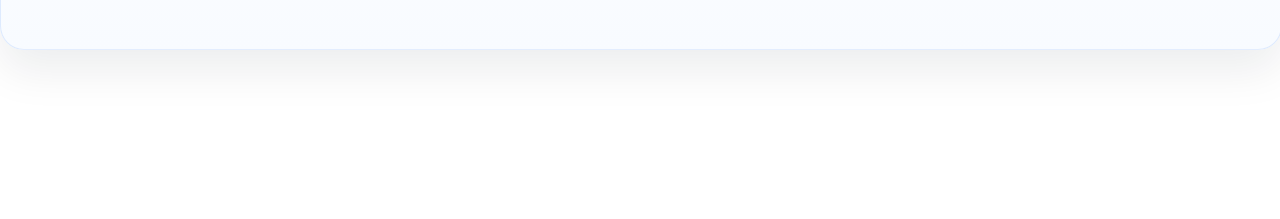
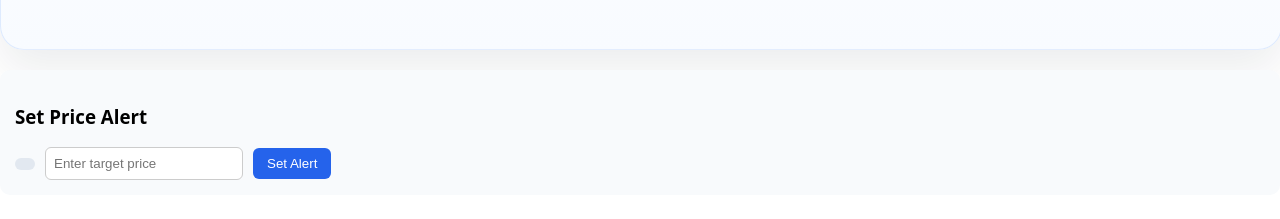
Before and after one commit to rohinigaikwad7057/trading-dashboard, a React (Vite) app in the folder frontend/: page / in a window 1280 px wide. Shown: the part 523-742 px from the top of the page. Built offline with nearby package versions, Linux system fonts and the light colour scheme; no server answers.

Commit message:
improve alert handling in frontend with clean WebSocket separation

```diff
--- a/frontend/src/App.tsx
+++ b/frontend/src/App.tsx
@@ -4,8 +4,8 @@ import type { PriceData } from "./services/websocket";
 import TickerSelector from "./components/TickerSelector";
 import PriceList from "./components/PriceList";
 import ChartView from "./components/ChartView";
+import PriceAlert from "./components/PriceAlert";
 import { fetchHistory, fetchTickers } from "./services/api";
-
 
 type ChartData = {
   time: string;
@@ -95,6 +95,7 @@ function App() {
       <div className="dashboard-grid">
         <PriceList prices={prices} />
         <ChartView data={chartData} symbol={selectedSymbol} />
+        <PriceAlert selectedTicker={selectedSymbol} />
       </div>
     </div>
   );
--- /dev/null
+++ b/frontend/src/components/PriceAlert.css
@@ -0,0 +1,50 @@
+.alert-container {
+  margin-top: 20px;
+  padding: 15px;
+  background: #f8fafc;
+  border-radius: 10px;
+}
+
+.alert-box {
+  display: flex;
+  gap: 10px;
+  align-items: center;
+}
+
+.ticker {
+  font-weight: bold;
+  padding: 6px 10px;
+  background: #e2e8f0;
+  border-radius: 6px;
+}
+
+.alert-box input {
+  padding: 8px;
+  border: 1px solid #ccc;
+  border-radius: 6px;
+  width: 180px;
+}
+
+.alert-box button {
+  padding: 8px 14px;
+  border: none;
+  background: #2563eb;
+  color: white;
+  border-radius: 6px;
+  cursor: pointer;
+}
+
+.alert-box button:hover {
+  background: #1e40af;
+}
+
+.alert-box button:disabled {
+  background: #94a3b8;
+  cursor: not-allowed;
+}
+
+.alert-message {
+  margin-top: 10px;
+  font-weight: 500;
+  color: green;
+}
--- /dev/null
+++ b/frontend/src/components/PriceAlert.tsx
@@ -0,0 +1,68 @@
+import { useState } from "react";
+import "./priceAlert.css";
+
+type Props = {
+  selectedTicker: string;
+};
+
+const PriceAlert = ({ selectedTicker }: Props) => {
+  const [price, setPrice] = useState<string>("");
+
+  const handleSetAlert = async (): Promise<void> => {
+    if (!price) {
+      alert("Please enter a price");
+      return;
+    }
+
+    try {
+      const res = await fetch("http://localhost:3001/api/alert", {
+        method: "POST",
+        headers: {
+          "Content-Type": "application/json",
+        },
+        body: JSON.stringify({
+          symbol: selectedTicker,
+          targetPrice: Number(price),
+        }),
+      });
+
+      if (!res.ok) {
+        throw new Error("Failed request");
+      }
+
+      const data = await res.json();
+      console.log(data);
+
+      alert("Alert set successfully!");
+      setPrice("");
+    } catch (err) {
+      console.error(err);
+      alert("Failed to set alert");
+    }
+  };
+
+  return (
+    <div className="alert-container">
+      <h3>Set Price Alert</h3>
+
+      <div className="alert-box">
+        <span className="ticker">{selectedTicker}</span>
+
+        <input
+          type="number"
+          placeholder="Enter target price"
+          value={price}
+          onChange={(e: React.ChangeEvent<HTMLInputElement>) =>
+            setPrice(e.target.value)
+          }
+        />
+
+        <button onClick={handleSetAlert}>
+          Set Alert
+        </button>
+      </div>
+    </div>
+  );
+};
+
+export default PriceAlert;
```
